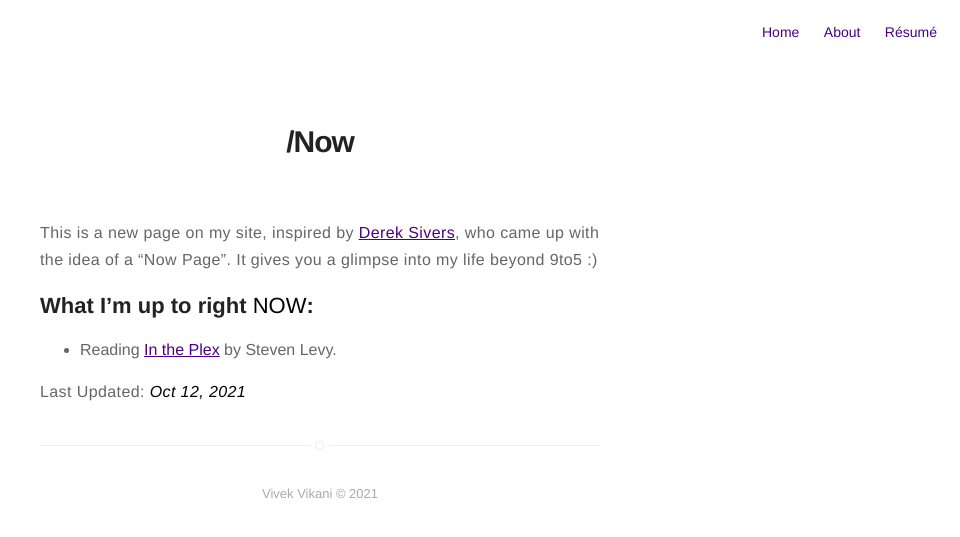
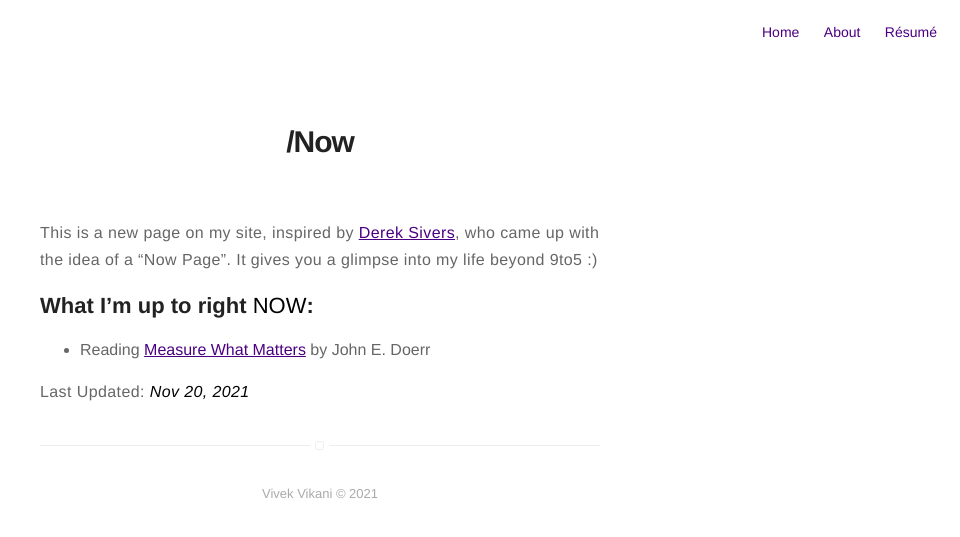
Before and after one commit to vivekvikani/vivekvikani.github.io, a Jekyll site: the page built from now.md, in a window 1280 px wide. Shown: the top 537 px of the page, without its empty margins (320-1280 px from the left). Built offline with Jekyll 4.4.1, drawn with Linux system fonts in a browser that asks for light colours.

Commit message:
Update NOW

```diff
--- a/now.md
+++ b/now.md
@@ -7,6 +7,6 @@ This is a new page on my site, inspired by [Derek Sivers](https://sivers.org/now
 
 ## What I'm up to right **NOW**:
 
-* Reading <a href="https://www.goodreads.com/book/show/7841446-in-the-plex" target="_blank">In the Plex</a> by Steven Levy.
+* Reading <a href="https://www.goodreads.com/book/show/39286958-measure-what-matters" target="_blank">Measure What Matters</a> by John E. Doerr
 
-Last Updated: ***Oct 12, 2021***
+Last Updated: ***Nov 20, 2021***
```
